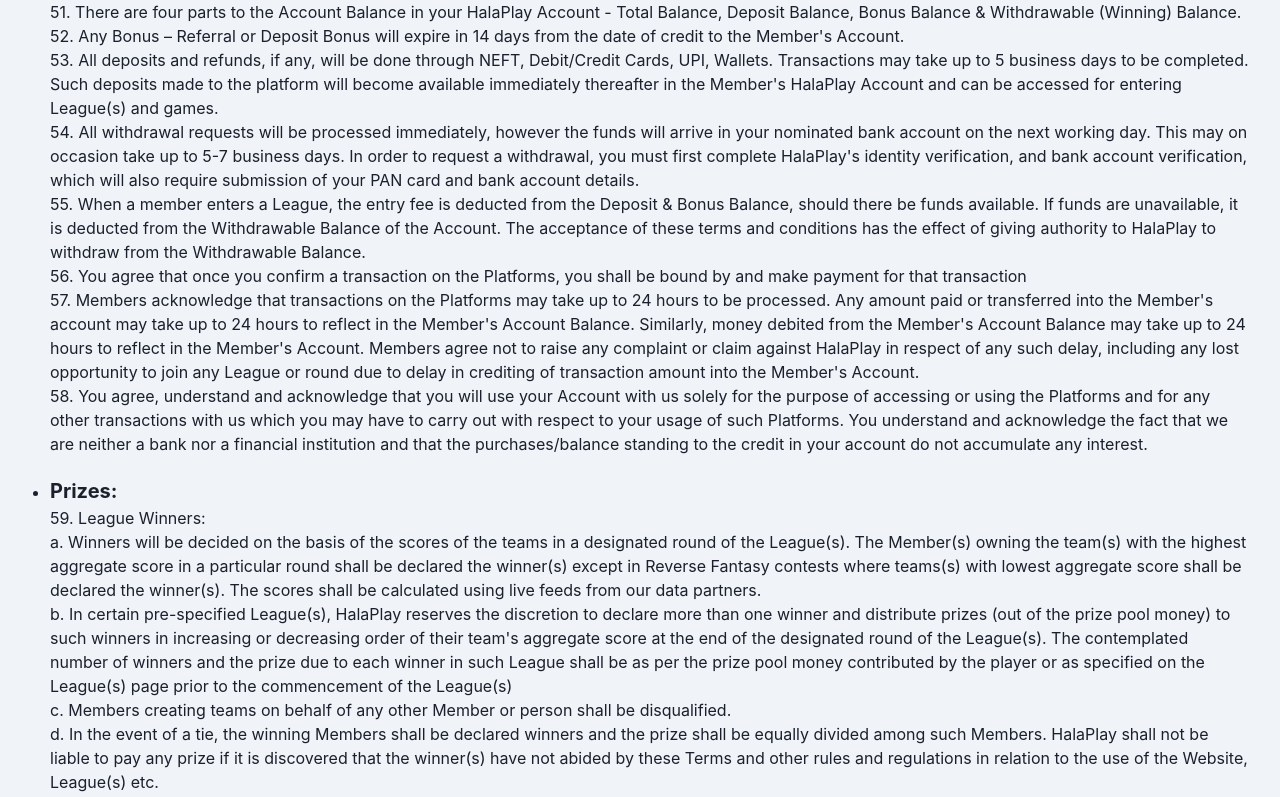
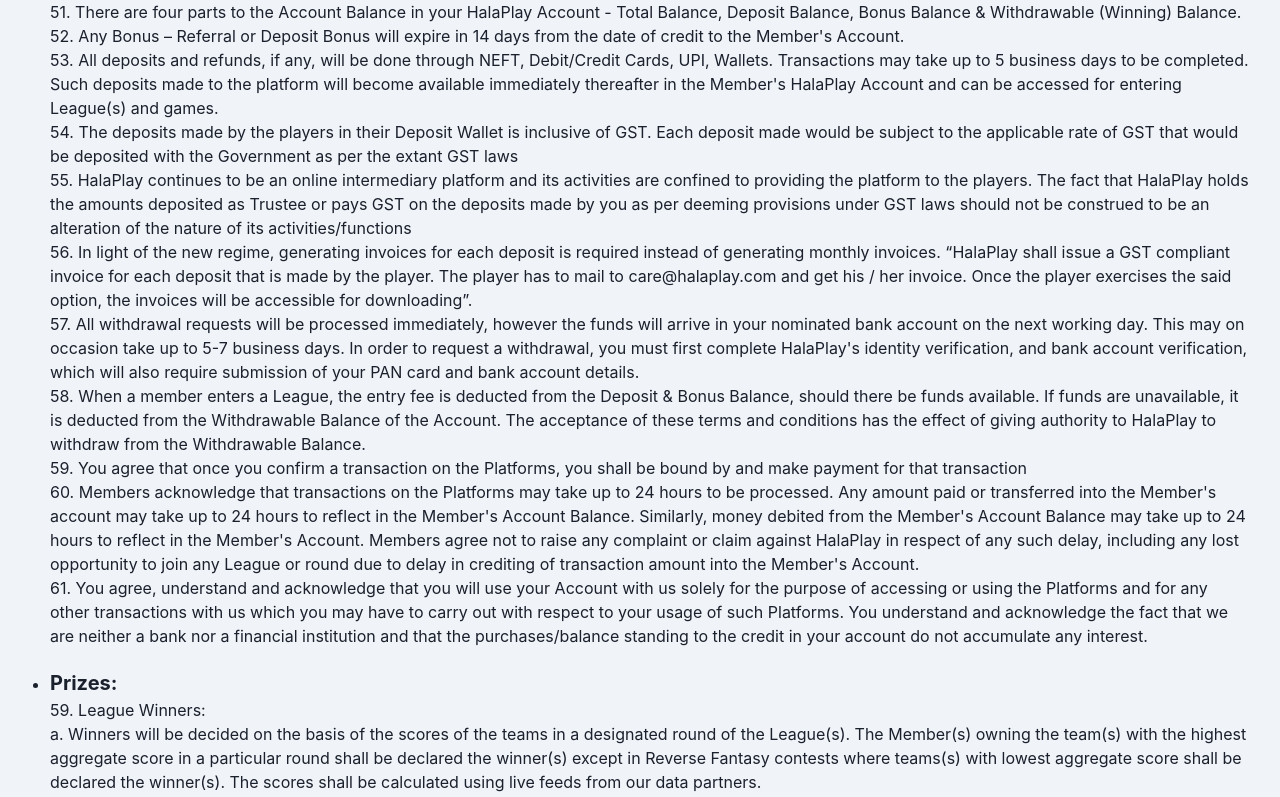
Before and after one commit to mangel27/StaticReactChakra, a Next.js app: page /terms-condition in a window 1280 px wide. Shown: the part 6482-7279 px from the top of the page. Built offline with nearby package versions, Linux system fonts and the light colour scheme.

Commit message:
Updated Terms and Condition

```diff
--- a/src/components/TermsCondition/index.jsx
+++ b/src/components/TermsCondition/index.jsx
@@ -841,7 +841,17 @@ const TermsCondition = () => {
                   League(s) and games.
                 </Text>
                 <Text>
-                  54. All withdrawal requests will be processed immediately,
+                  54. The deposits made by the players in their Deposit Wallet is inclusive of GST. Each deposit made would be subject to the applicable rate of GST that would be deposited with the Government as per the extant GST laws
+                </Text>
+                <Text>
+                  55. HalaPlay continues to be an online intermediary platform and its activities are confined to providing the platform to the players. The fact that HalaPlay holds the amounts deposited as Trustee or pays GST on the deposits made by you as per deeming provisions under GST laws should not be construed to be an alteration of the nature of its activities/functions
+                </Text>
+                <Text>
+                  56. In light of the new regime, generating invoices for each deposit is required instead of generating monthly invoices.
+                  “HalaPlay shall issue a GST compliant invoice for each deposit that is made by the player. The player has to mail to care@halaplay.com and get his / her invoice. Once the player exercises the said option, the invoices will be accessible for downloading”.
+                </Text>
+                <Text>
+                  57. All withdrawal requests will be processed immediately,
                   however the funds will arrive in your nominated bank account
                   on the next working day. This may on occasion take up to 5-7
                   business days. In order to request a withdrawal, you must
@@ -850,7 +860,7 @@ const TermsCondition = () => {
                   your PAN card and bank account details.
                 </Text>
                 <Text>
-                  55. When a member enters a League, the entry fee is deducted
+                  58. When a member enters a League, the entry fee is deducted
                   from the Deposit & Bonus Balance, should there be funds
                   available. If funds are unavailable, it is deducted from the
                   Withdrawable Balance of the Account. The acceptance of these
@@ -858,12 +868,12 @@ const TermsCondition = () => {
                   HalaPlay to withdraw from the Withdrawable Balance.
                 </Text>
                 <Text>
-                  56. You agree that once you confirm a transaction on the
+                  59. You agree that once you confirm a transaction on the
                   Platforms, you shall be bound by and make payment for that
                   transaction
                 </Text>
                 <Text>
-                  57. Members acknowledge that transactions on the Platforms may
+                  60. Members acknowledge that transactions on the Platforms may
                   take up to 24 hours to be processed. Any amount paid or
                   transferred into the Member's account may take up to 24 hours
                   to reflect in the Member's Account Balance. Similarly, money
@@ -875,7 +885,7 @@ const TermsCondition = () => {
                   amount into the Member's Account.
                 </Text>
                 <Text>
-                  58. You agree, understand and acknowledge that you will use
+                  61. You agree, understand and acknowledge that you will use
                   your Account with us solely for the purpose of accessing or
                   using the Platforms and for any other transactions with us
                   which you may have to carry out with respect to your usage of
@@ -2558,7 +2568,15 @@ const TermsCondition = () => {
                   times be governed solely as per the applicable legal
                   provisions.
                 </Text>
+                <Divider
+                variant="middle"
+                style={{ margin: 5, marginBottom: 20 }}
+                />
               </li>
+              <Text fontWeight={"bold"} fontSize="xl">
+                “The Hon’ble National Company Law Tribunal (“NCLT”), Kolkata Bench vide its order dated 28 July 2023 has sanctioned the Scheme of Arrangement between Halaplay Technologies Private Limited (“Halaplay”) and Openplay Technologies Private Limited (“Openplay”) and their respective shareholders, under Sections 230 to 232 and other applicable provisions of the Companies Act, 2013 (“Scheme”) approving the demerger of Fantasy Sport Business (as defined in the Scheme) from Halaplay into Openplay.”
+              </Text>
+
             </ol>
           </div>
         </div>
```
